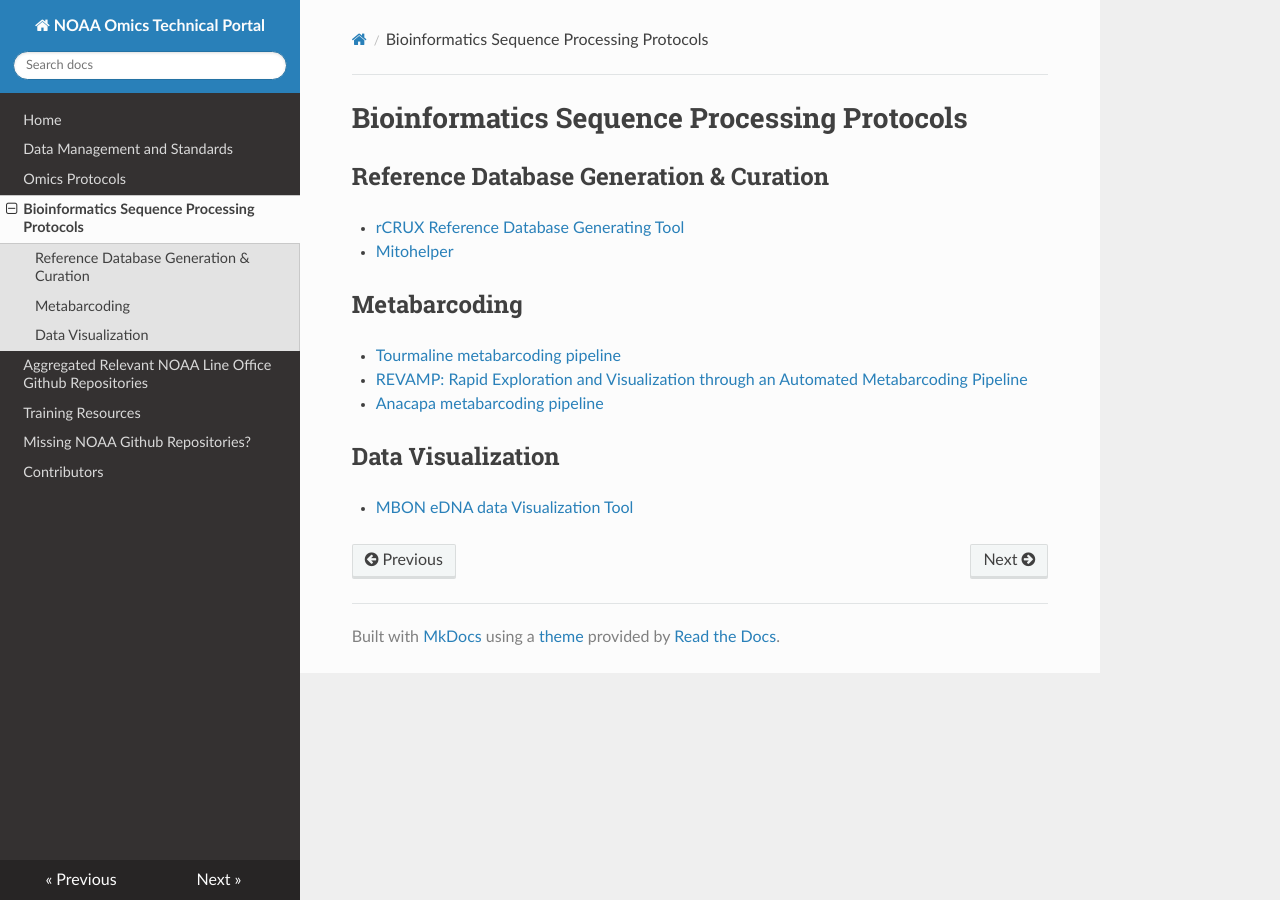
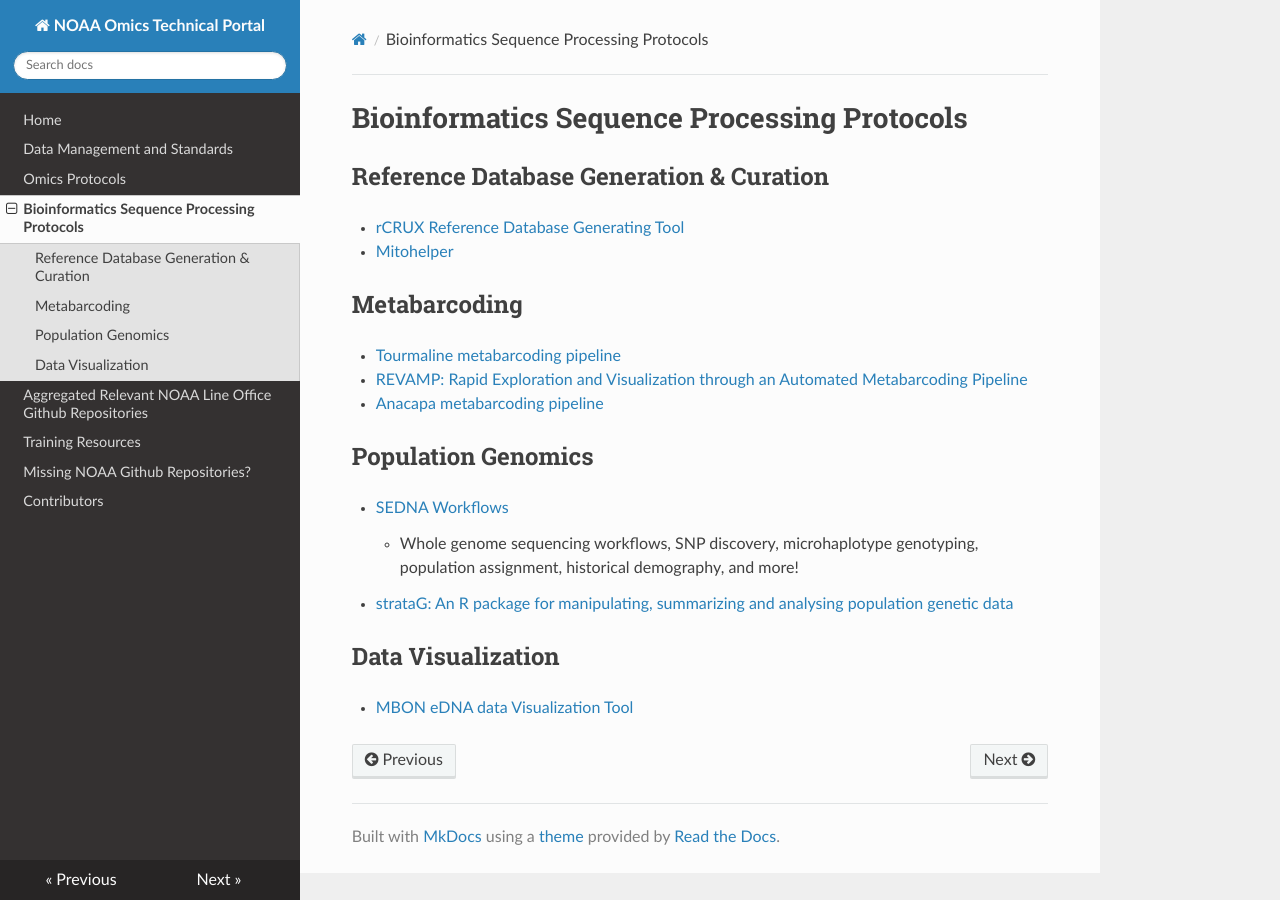
Before and after one commit to NOAA-Omics/NOAA-Omics-Technical-Portal, an MkDocs documentation site: the page built from docs/Bioinformatics-sequence-processing-protocols.md, in a window 1280 px wide. Built offline with MkDocs 1.6.1, drawn with Linux system fonts in a browser that asks for light colours; nearby versions of some CDN libraries.

Commit message:
Update Bioinformatics-sequence-processing-protocols.md
Added popgen repos

```diff
--- a/docs/Bioinformatics-sequence-processing-protocols.md
+++ b/docs/Bioinformatics-sequence-processing-protocols.md
@@ -9,14 +9,17 @@
 - [Mitohelper](https://github.com/aomlomics/mitohelper)<br>
 
 
-
 Metabarcoding
 ----------------
 - [Tourmaline metabarcoding pipeline](https://github.com/aomlomics/tourmaline) <br>
 - [REVAMP: Rapid Exploration and Visualization through an Automated Metabarcoding Pipeline](https://github.com/McAllister-NOAA/REVAMP) <br>
 - [Anacapa metabarcoding pipeline](https://github.com/limey-bean/Anacapa) <br>
 
-
+Population Genomics
+--------------------
+- [SEDNA Workflows](https://github.com/sedna-users/overview/blob/main/README.md)
+    - Whole genome sequencing workflows, SNP discovery, microhaplotype genotyping, population assignment, historical demography, and more!
+- [strataG: An R package for manipulating, summarizing and analysing population genetic data](https://github.com/EricArcher/strataG)
 
 Data Visualization
 ----------------
```
